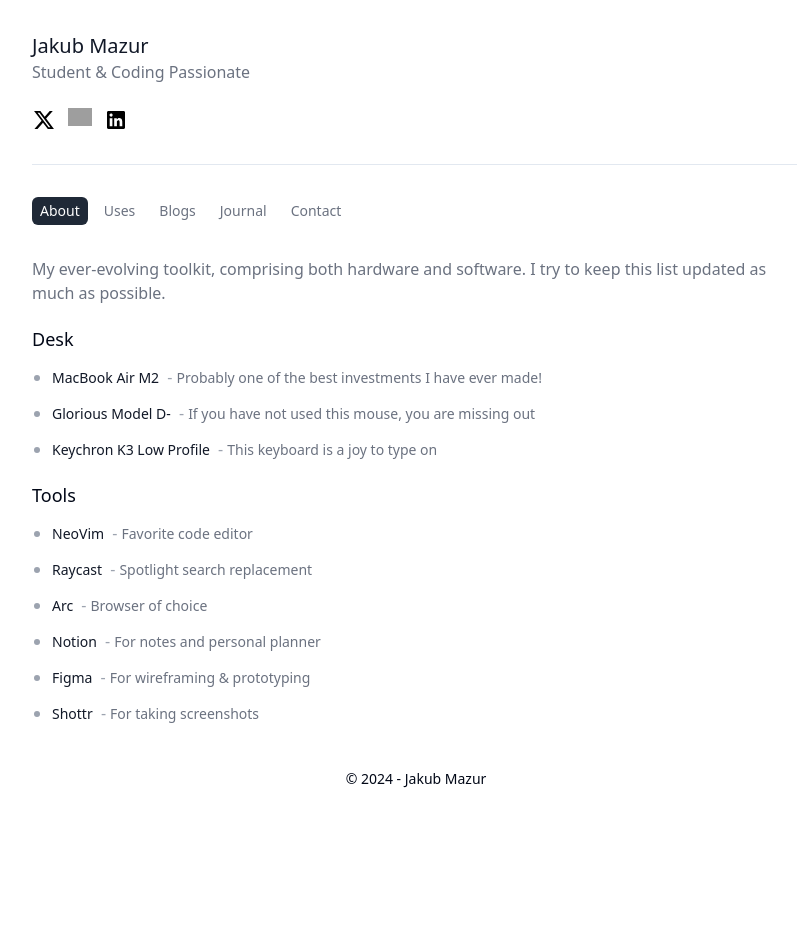
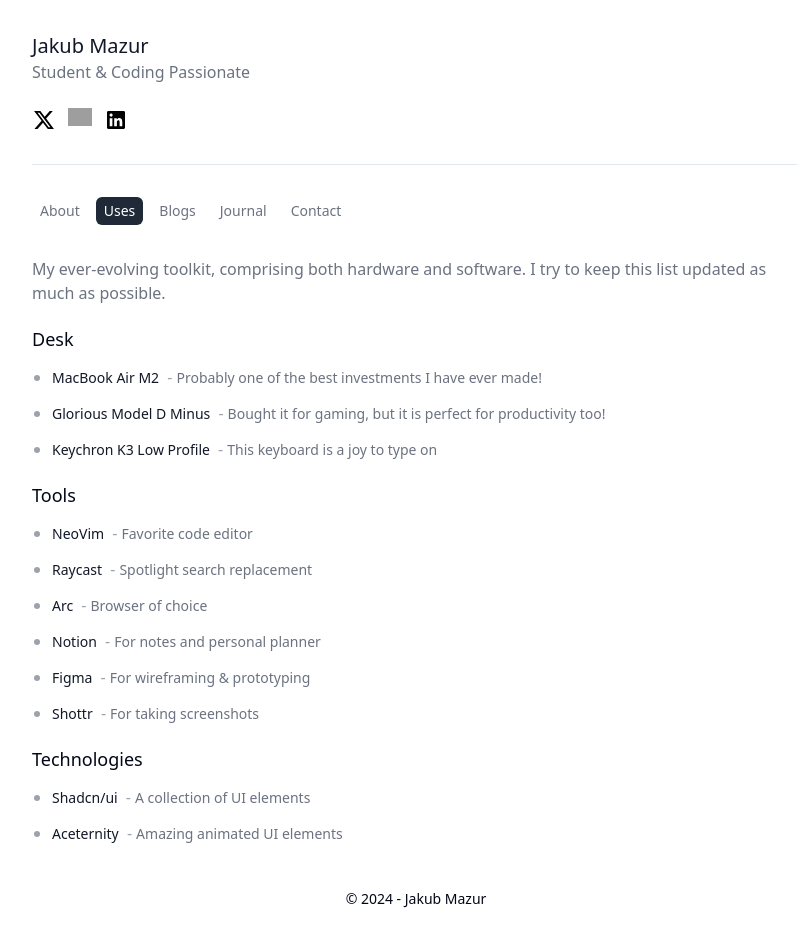
Before and after one commit to jakmaz/portfolio, a Next.js app: page /uses in a window 1280 px wide. Shown: the whole page, without its empty margins (224-1021 px from the left). Before the commit the page ends 821 px from the top, so only its background shows below. Built offline with nearby package versions, Linux system fonts and the light colour scheme; grey boxes are pictures that could not be loaded.

Commit message:
✨ Improvements

```diff
--- a/app/globals.css
+++ b/app/globals.css
@@ -67,3 +67,18 @@
     @apply bg-background text-foreground;
   }
 }
+
+@keyframes fade-in-up {
+  0% {
+    opacity: 0;
+    transform: translateY(20px);
+  }
+  100% {
+    opacity: 1;
+    transform: translateY(0);
+  }
+}
+
+.animate-fade-in-up {
+  animation: fade-in-up 0.5s ease-out forwards;
+}
--- a/app/layout.tsx
+++ b/app/layout.tsx
@@ -22,7 +22,7 @@
             <Hero />
             <Separator />
             <Navbar />
-            {children}
+            <div className="animate-fade-in-up">{children}</div>
             <Footer />
           </div>
         </main>
--- a/app/uses/page.tsx
+++ b/app/uses/page.tsx
@@ -1,12 +1,14 @@
-const deskItems: Item[] = [
+const toolkit: { [key: string]: Item[] } = {
+  Desk: [
     {
       title: "MacBook Air M2",
       description: "Probably one of the best investments I have ever made!",
       link: "https://www.apple.com/macbook-air/",
     },
     {
-    title: "Glorious Model D-",
-    description: "If you have not used this mouse, you are missing out",
+      title: "Glorious Model D Minus",
+      description:
+        "Bought it for gaming, but it is perfect for productivity too!",
       link: "https://www.gloriousgaming.com/products/model-d-minus-wired-mouse",
     },
     {
@@ -14,9 +16,8 @@
       description: "This keyboard is a joy to type on",
       link: "https://www.keychron.com/products/keychron-k3-wireless-mechanical-keyboard",
     },
-];
-
-const toolsItems: Item[] = [
+  ],
+  Tools: [
     {
       title: "NeoVim",
       description: "Favorite code editor",
@@ -27,7 +28,11 @@
       description: "Spotlight search replacement",
       link: "https://www.raycast.com/",
     },
-  { title: "Arc", description: "Browser of choice", link: "https://arc.net/" },
+    {
+      title: "Arc",
+      description: "Browser of choice",
+      link: "https://arc.net/",
+    },
     {
       title: "Notion",
       description: "For notes and personal planner",
@@ -43,7 +48,20 @@
       description: "For taking screenshots",
       link: "https://shottr.cc/",
     },
-];
+  ],
+  Technologies: [
+    {
+      title: "Shadcn/ui",
+      description: "A collection of UI elements",
+      link: "https://ui.shadcn.com/",
+    },
+    {
+      title: "Aceternity",
+      description: "Amazing animated UI elements",
+      link: "https://ui.aceternity.com/",
+    },
+  ],
+};
 
 type Item = {
   title: string;
@@ -51,12 +69,21 @@
   link?: string;
 };
 
-const Section = ({ title, items }: { title: string; items: Item[] }) => (
+export default function Toolkit() {
+  return (
     <div>
-    <h1 className="capitalize font-medium text-lg mt-5">{title}</h1>
+      <p className="text-gray-500">
+        My ever-evolving toolkit, comprising both hardware and software. I try
+        to keep this list updated as much as possible.
+      </p>
+      {Object.entries(toolkit).map(([sectionTitle, items], sectionIndex) => (
+        <div key={sectionIndex}>
+          <h1 className="capitalize font-medium text-lg mt-5">
+            {sectionTitle}
+          </h1>
           <ul className="list-disc text-gray-400 ml-5">
-      {items.map((item, index) => (
-        <li key={index} className="space-x-1 my-3">
+            {items.map((item, itemIndex) => (
+              <li key={itemIndex} className="space-x-1 my-3">
                 {item.link ? (
                   <a
                     href={item.link}
@@ -72,22 +99,14 @@
                   </span>
                 )}{" "}
                 <span>-</span>
-          <span className="text-sm text-gray-500">{item.description}</span>
+                <span className="text-sm text-gray-500">
+                  {item.description}
+                </span>
               </li>
             ))}
           </ul>
         </div>
-);
-
-export default function Toolkit() {
-  return (
-    <div>
-      <p className="text-gray-500">
-        My ever-evolving toolkit, comprising both hardware and software. I try
-        to keep this list updated as much as possible.
-      </p>
-      <Section title="Desk" items={deskItems} />
-      <Section title="Tools" items={toolsItems} />
+      ))}
     </div>
   );
 }
--- a/components/navbar.tsx
+++ b/components/navbar.tsx
@@ -1,8 +1,8 @@
 "use client";
 
 import { motion } from "framer-motion";
-import { useState } from "react";
 import Link from "next/link";
+import { usePathname } from "next/navigation";
 
 const tabs = [
   { title: "About", href: "/" },
@@ -44,7 +44,9 @@
 };
 
 export default function Navbar() {
-  const [selected, setSelected] = useState<string>(tabs[0].title);
+  const pathname = usePathname();
+  const currentTab =
+    tabs.find((tab) => tab.href === pathname)?.title || tabs[0].title;
 
   return (
     <div className="flex flex-wrap items-center gap-2">
@@ -52,8 +54,8 @@
         <Tab
           text={tab.title}
           href={tab.href}
-          selected={selected === tab.title}
-          setSelected={setSelected}
+          selected={currentTab === tab.title}
+          setSelected={() => {}}
           key={tab.title}
         />
       ))}
--- a/components/projects.tsx
+++ b/components/projects.tsx
@@ -4,17 +4,15 @@
 
 const ProjectsData = [
   {
-    id: 1,
     name: "LogEly",
-    description: "Ready-to-use UI elements designed for rapid development.",
-    link: "https://syntaxui.com",
+    description: "Logging middleware for Bun's Elysia web framework.",
+    link: "https://github.com/jakmaz/logely",
     image: "https://ansubkhan.com/images/projects/syntaxUI.svg",
   },
   {
-    id: 2,
     name: "ElyNext",
-    description: "A curated collection of portfolios for inspiration.",
-    link: "https://prettyfolio.com",
+    description: "Starter template for fast and modern full-stack development.",
+    link: "https://github.com/jakmaz/elynext",
     image: "https://ansubkhan.com/images/projects/prettyfolio.png",
   },
 ];
@@ -34,7 +32,7 @@
                 type: "spring",
                 bounce: 0.7,
               }}
-              key={project.id}
+              key={project.name}
               className="mt-5 text-left"
             >
               <a target="_blank" rel="noopener noreferrer" href={project.link}>
```
Lines whose indentation alone changed are shown as unchanged.
